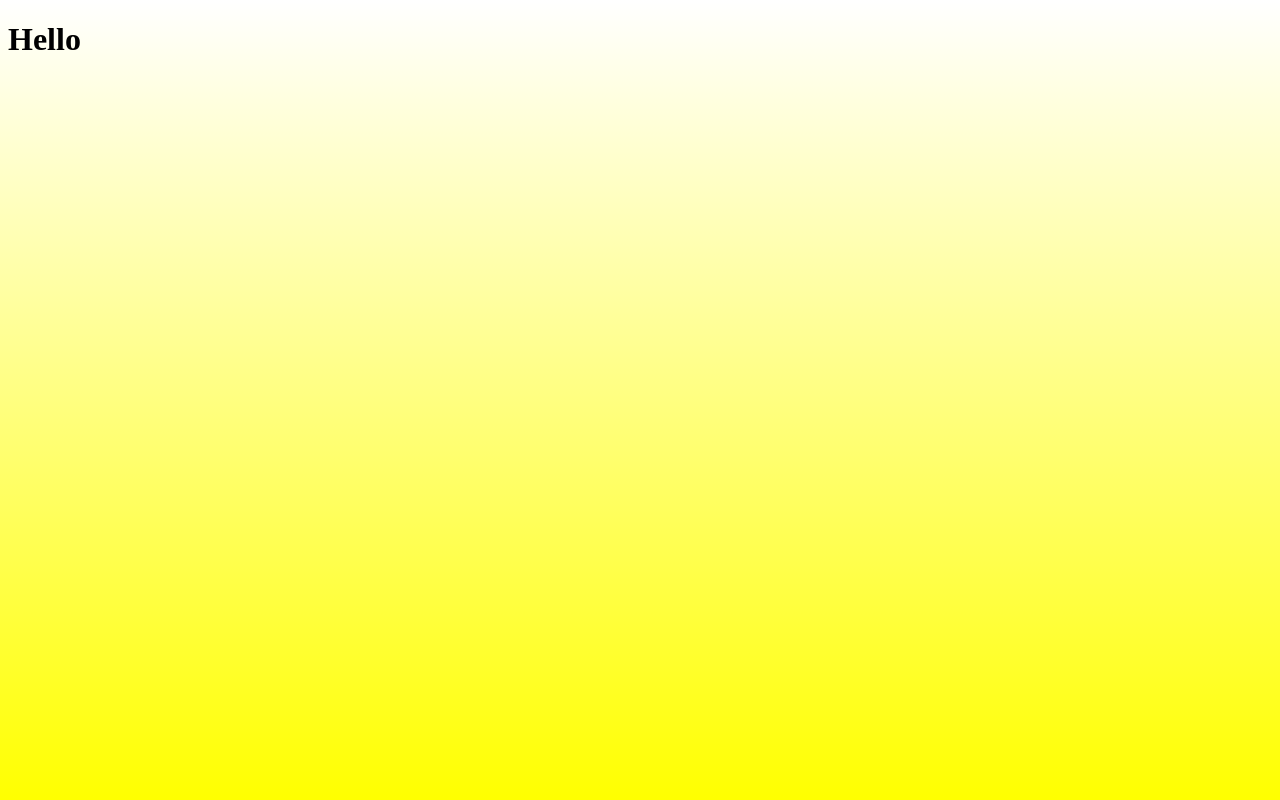
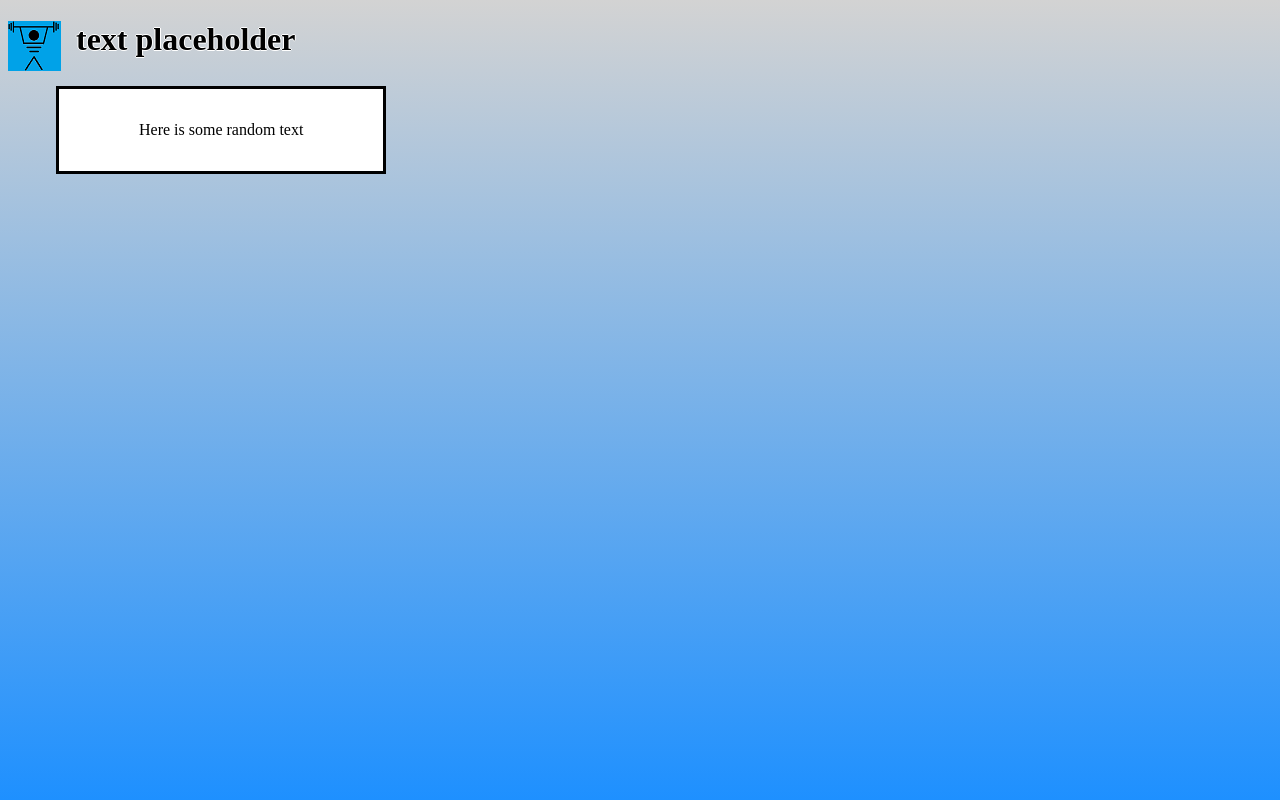
Before and after one commit to cmoskowitz84/new_project_1, a plain HTML site: page index.html in a window 1280 px wide. Drawn offline with Linux system fonts and the light colour scheme.

Commit message:
added images, logo file, updated html to include demo

```diff
--- a/css/stylesheet.css
+++ b/css/stylesheet.css
@@ -2,17 +2,50 @@
 
 /* Style for the body element */
 body {
-	background: -webkit-linear-gradient(white, yellow);
-    background: -o-linear-gradient(white, yellow);
-    background: -moz-linear-gradient(white, yellow);
-    background: linear-gradient(white, yellow);
+	background: -webkit-linear-gradient(LightGray, DodgerBlue);
+    	background: -o-linear-gradient(LightGray, DodgerBlue);
+    	background: -moz-linear-gradient(LightGray, DodgerBlue);
+    	background: linear-gradient(LightGray, DodgerBlue);
 	background-attachment: fixed;
 }
 
-/* Style for the container element */
-#container {
-	margin-left: auto;
-	margin-right: auto;
+/* Style for the h1 element */
+.header {
+	margin: 0 auto;
+}
+
+/* Style for the h1 element */
+.header h1 {
+	color: black;
+	text-shadow: -1px 0 white, 0 1px white, 1px 0 white, 0 -1px white;
+}
+
+/* Style for the img element */
+.header img {
+  	float: left;
+	margin: 0px 15px 15px 0px;
+}
+
+/* Style for the area1 id */
+#area1 {
+	clear: both;
+	text-align: center;
+	background-color: white;
+	margin-left: 3em;
+	margin-right: 3em;
+	float: left;
+	padding-left: 5em;
+	padding-right: 5em;
+	padding-top: 1em;
+	padding-bottom: 1em;
+	border: solid;
+	border-color: black;
+}
+
+/* Style for the p element */
+p {
+	color: black;
+	text-size: 3em;
 }
 
 /* Style for the footer element */
--- a/index.html
+++ b/index.html
@@ -5,6 +5,13 @@
 <title>This is the title of my project</title>
 </head>
 <body>
-<h1>Hello</h1>
+<div class="header">
+<img src="images/logo.png" alt="logo">
+<h1>text placeholder</h1>
+</div>
+<div id="area1">
+<p>Here is some random text</p>
+</div>
+
 </body>
 </html>
```
Also changed, not shown: images/logo.png (added).
